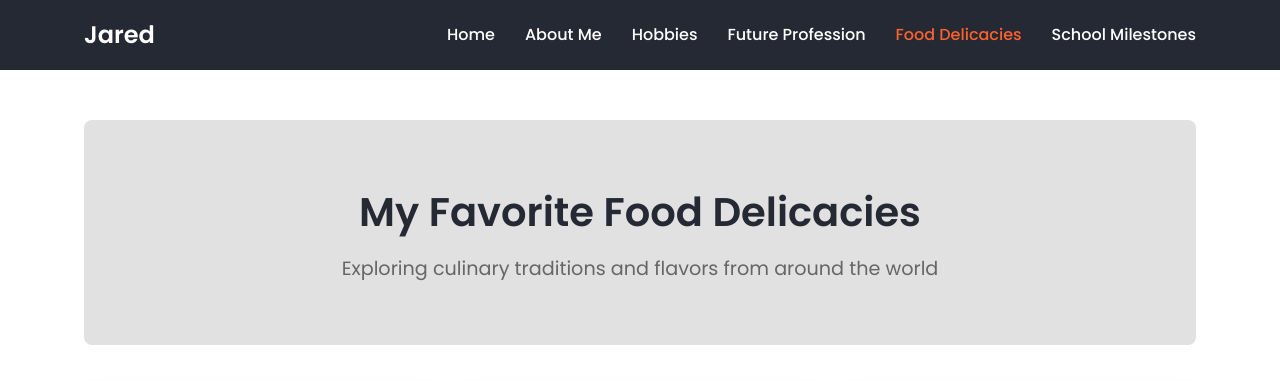
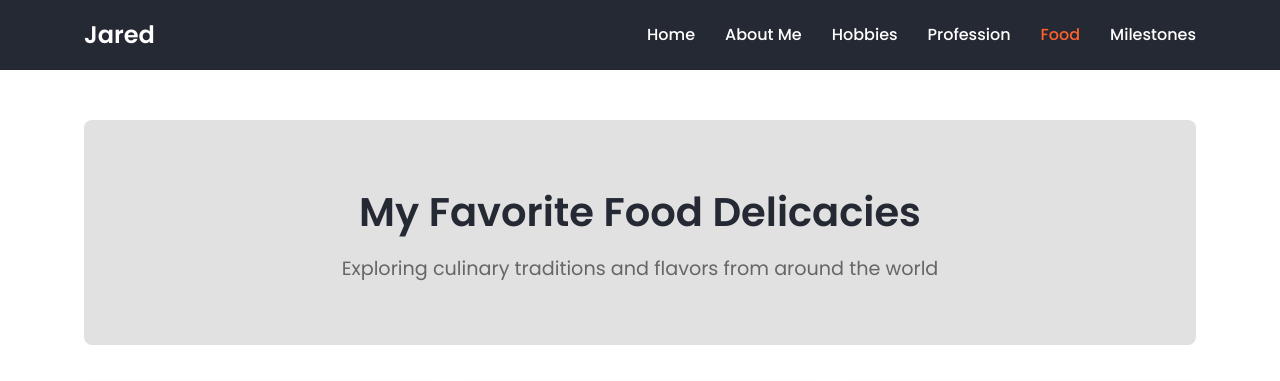
Before and after one commit to jaredV54/myportfolio, a Flask app: page /food in a window 1280 px wide. Shown: the top 381 px of the page. Run offline with Flask 3, Linux system fonts and the light colour scheme.

Commit message:
ok na to

```diff
--- a/templates/base.html
+++ b/templates/base.html
@@ -25,9 +25,9 @@
                 <li><a href="/" class="{% if request.path == '/' %}active{% endif %}">Home</a></li>
                 <li><a href="/about" class="{% if request.path == '/about' %}active{% endif %}">About Me</a></li>
                 <li><a href="/hobbies" class="{% if request.path == '/hobbies' %}active{% endif %}">Hobbies</a></li>
-                <li><a href="/profession" class="{% if request.path == '/profession' %}active{% endif %}">Future Profession</a></li>
-                <li><a href="/food" class="{% if request.path == '/food' %}active{% endif %}">Food Delicacies</a></li>
-                <li><a href="/milestones" class="{% if request.path == '/milestones' %}active{% endif %}">School Milestones</a></li>
+                <li><a href="/profession" class="{% if request.path == '/profession' %}active{% endif %}">Profession</a></li>
+                <li><a href="/food" class="{% if request.path == '/food' %}active{% endif %}">Food</a></li>
+                <li><a href="/milestones" class="{% if request.path == '/milestones' %}active{% endif %}">Milestones</a></li>
             </ul>
         </div>
     </nav>
```
